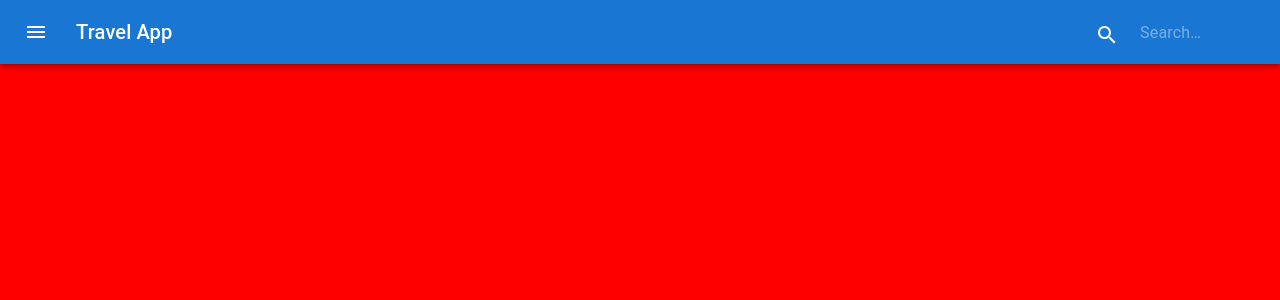
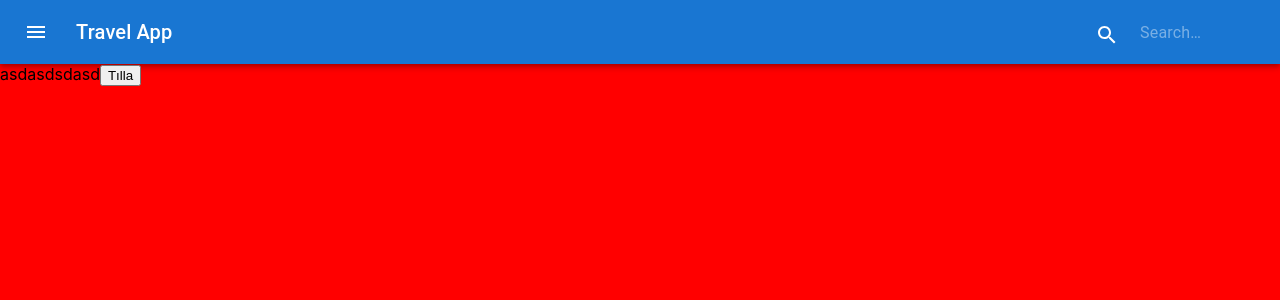
Before and after one commit to zehrabarann/travelapp, a React (Create React App) app: page / in a window 1280 px wide. Shown: the top 300 px of the page. Built offline with nearby package versions, Linux system fonts and the light colour scheme.

Commit message:
Example typescript api call

```diff
--- a/package.json
+++ b/package.json
@@ -14,6 +14,7 @@
     "@types/node": "^16.7.13",
     "@types/react": "^18.0.0",
     "@types/react-dom": "^18.0.0",
+    "axios": "^0.27.2",
     "react": "^18.2.0",
     "react-dom": "^18.2.0",
     "react-router": "^6.3.0",
--- /dev/null
+++ b/src/components/cards/index.tsx
@@ -0,0 +1,53 @@
+import { useState } from "react"
+import axios from 'axios'
+import { ILocations, ResultsEntity } from "../../types"
+interface IProps {
+    children: React.ReactNode,
+    name: string
+    message?: string
+
+}
+const Cards = (props: IProps) => {
+
+    const [data, setData] = useState<ILocations>();
+
+    const getData = () => {
+        const options = {
+            method: 'GET',
+            url: 'https://travel-advisor.p.rapidapi.com/locations/v2/auto-complete',
+            params: {query: 'eiffel tower', lang: 'en_US', units: 'km'},
+            headers: {
+              'X-RapidAPI-Key': '353dd5be6bmshac39218188ef976p175739jsn228b74389843',
+              'X-RapidAPI-Host': 'travel-advisor.p.rapidapi.com'
+            }
+          };
+
+          axios.request(options).then(function (response) {
+              console.log( JSON.stringify(response.data));
+              setData(response.data)
+          }).catch(function (error) {
+              console.error(error);
+          });
+    }
+
+    return (
+        <>
+            {props.name}
+            {props.name}
+            {props.children}
+            <button onClick={getData}>
+                Tılla
+                {data?.data.Typeahead_autocomplete.results?.map((element : ResultsEntity) => {
+                    return (
+                        <div key={element.documentId}>
+                        {element.text}
+                        </div>
+                    )
+
+                })}
+            </button>
+        </>
+    )
+}
+
+export default Cards
--- a/src/components/list/index.tsx
+++ b/src/components/list/index.tsx
@@ -1,6 +1,12 @@
+import Cards from "../cards"
+
 const List = () => {
     return(
-        <></>
+        <>
+        <Cards name="asd">
+            <span>sdasd</span>
+        </Cards>
+        </>
     )
 }
 
--- a/src/pages/home.tsx
+++ b/src/pages/home.tsx
@@ -1,10 +1,12 @@
 import Header from "../components/header/header"
+import List from "../components/list"
 
 
 const Home = () => {
     return (
         <>
             <Header />
+            <List />
         </>
     )
 }
--- /dev/null
+++ b/src/types/index.ts
@@ -0,0 +1,100 @@
+export interface ILocations {
+    data: Data;
+  }
+  export interface Data {
+    Typeahead_autocomplete: TypeaheadAutocomplete;
+  }
+  export interface TypeaheadAutocomplete {
+    __typename: string;
+    resultsId: string;
+    results?: (ResultsEntity)[] | null;
+  }
+  export interface ResultsEntity {
+    __typename: string;
+    documentId: string;
+    detailsV2?: DetailsV2 | null;
+    details?: Details | null;
+    image?: Image | null;
+    suggestionType?: string | null;
+    buCategory?: string | null;
+    text?: string | null;
+    parentGeoDetails?: ParentGeoDetails | null;
+    route?: Route | null;
+    scopeType?: string | null;
+  }
+  export interface DetailsV2 {
+    __typename: string;
+    locationId: number;
+    isGeo: boolean;
+    placeType: string;
+    names: Names;
+    geocode: Geocode;
+    contact: Contact;
+    route?: null;
+  }
+  export interface Names {
+    __typename: string;
+    name: string;
+    longOnlyHierarchyTypeaheadV2: string;
+  }
+  export interface Geocode {
+    __typename: string;
+    latitude: number;
+    longitude: number;
+  }
+  export interface Contact {
+    __typename: string;
+    streetAddress: StreetAddress;
+  }
+  export interface StreetAddress {
+    __typename: string;
+    street1: string;
+  }
+  export interface Details {
+    __typename: string;
+    socialStatistics: SocialStatistics;
+  }
+  export interface SocialStatistics {
+    __typename: string;
+    isSaved: boolean;
+  }
+  export interface Image {
+    __typename: string;
+    photo: Photo;
+  }
+  export interface Photo {
+    __typename: string;
+    photoSizeDynamic: PhotoSizeDynamic;
+    photoSizes?: (PhotoSizesEntity)[] | null;
+  }
+  export interface PhotoSizeDynamic {
+    __typename: string;
+    maxHeight: number;
+    maxWidth: number;
+    urlTemplate: string;
+  }
+  export interface PhotoSizesEntity {
+    __typename: string;
+    height: number;
+    width: number;
+    url: string;
+  }
+  export interface ParentGeoDetails {
+    __typename: string;
+    names: Names1;
+  }
+  export interface Names1 {
+    __typename: string;
+    longOnlyHierarchyTypeaheadV2: string;
+  }
+  export interface Route {
+    __typename: string;
+    fragment?: null;
+    page: string;
+    url: string;
+    nonCanonicalUrl: string;
+    typedParams: TypedParams;
+  }
+  export interface TypedParams {
+    __typename: string;
+  }
```
